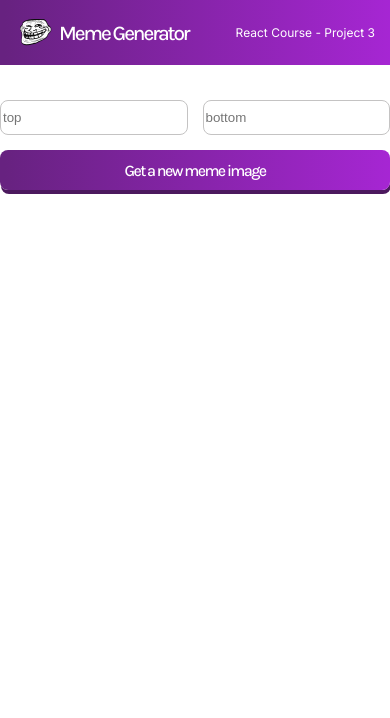
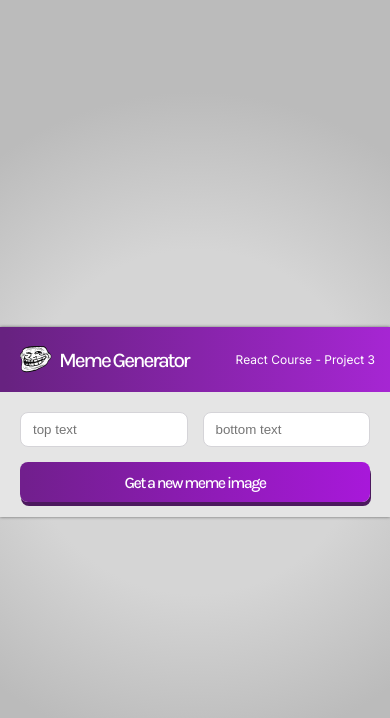
Before and after one commit to will-s-205/meme-generator, a JavaScript app: page / in a window 390 px wide. Shown: the top 718 px of the page. Built offline with nearby package versions, Linux system fonts and the light colour scheme; the HTML template or start-up script is replaced by a standard one.

Commit message:
moving elements to designated positions on shrink

```diff
--- a/src/App.css
+++ b/src/App.css
@@ -12,6 +12,7 @@ nav {
   align-items: center;
   padding-left: 20px;
 
+  width: 550px;
   height: 65px;
   background: linear-gradient(90deg, #672280 1.18%, #A626D3 100%);
 }
@@ -28,32 +29,27 @@ nav>h1 {
 nav>p {
   margin-left: auto;
 
-  padding-right: 45px;
+  padding-right: 35px;
   font-family: 'Inter';
   font-weight: 300;
   font-size: 12px;
   color: #FFFFFF;
 }
 
-@media (max-width: 400px) {
-
-  nav>p {
-    padding-right: 15px;
-    padding-left: 15px;
-    text-align: center;
-  }
-
-  nav>h1 {
-    text-align: center;
-  }
-
+.App {
+  background: #E5E5E5;
+  box-shadow: 0px 0px 3px rgba(0, 0, 0, 0.5);
 }
 
-.input-form {
+main {
   padding-top: 35px;
+  padding-left: 35px;
+  padding-right: 35px;
   max-width: 477px;
   margin: 0 auto;
 }
+
+.input-form {}
 
 .input-fields {
   display: flex;
@@ -65,7 +61,8 @@ nav>p {
 .input-fields>input {
   width: 100%;
   border-radius: 8px;
-  border: 1px solid #c4c3c3
+  border: 1px solid #d5d4d8;
+  text-indent: 10px;
 }
 
 .submit-button {
@@ -78,7 +75,7 @@ nav>p {
 
   width: 100%;
   height: 40px;
-  background: linear-gradient(90deg, #672280 1.18%, #A626D3 100%);
+  background: linear-gradient(90.41deg, #711F8D 1.14%, #A818DA 100%);
   border-radius: 8px;
   border: none;
 
@@ -95,3 +92,36 @@ nav>p {
   box-shadow: 1px 2px #101e31;
   transition: all .3s ease;
 }
+
+#root {
+  max-width: 100vw;
+  min-height: 100vh;
+  display: flex;
+  justify-content: center;
+  align-items: center;
+  background: radial-gradient(circle, rgba(213, 213, 213, 1) 37%, rgba(187, 187, 187, 1) 71%);
+}
+
+@media (max-width: 550px) {
+
+  nav {
+    width: 100vw;
+  }
+
+  nav>p {
+    padding-right: 15px;
+    padding-left: 15px;
+    text-align: center;
+  }
+
+  nav>h1 {
+    text-align: center;
+  }
+
+  main {
+    padding-top: 20px;
+    padding-left: 20px;
+    padding-right: 20px;
+  }
+
+}
--- a/src/App.js
+++ b/src/App.js
@@ -4,7 +4,7 @@ import Meme from './components/Meme'
 
 function App() {
   return (
-    <div>
+    <div className='App'>
       <Navbar />
       <Meme />
     </div>
--- a/src/components/Meme.js
+++ b/src/components/Meme.js
@@ -1,13 +1,15 @@
 export default function Navbar() {
     return (
         <div>
-            <form action="" className="input-form">
-                <div className="input-fields">
-                <input className="input-top" placeholder="top"></input>
-                <input className="input-bottom" placeholder="bottom"></input>
-                </div>
-                <input className="submit-button" type="submit" value="Get a new meme image"></input>
-            </form>
+            <main>
+                <form action="" className="input-form">
+                    <div className="input-fields">
+                        <input className="input-top" placeholder="top text"></input>
+                        <input className="input-bottom" placeholder="bottom text"></input>
+                    </div>
+                    <input className="submit-button" type="submit" value="Get a new meme image"></input>
+                </form>
+            </main>
         </div>
     )
 }
```
